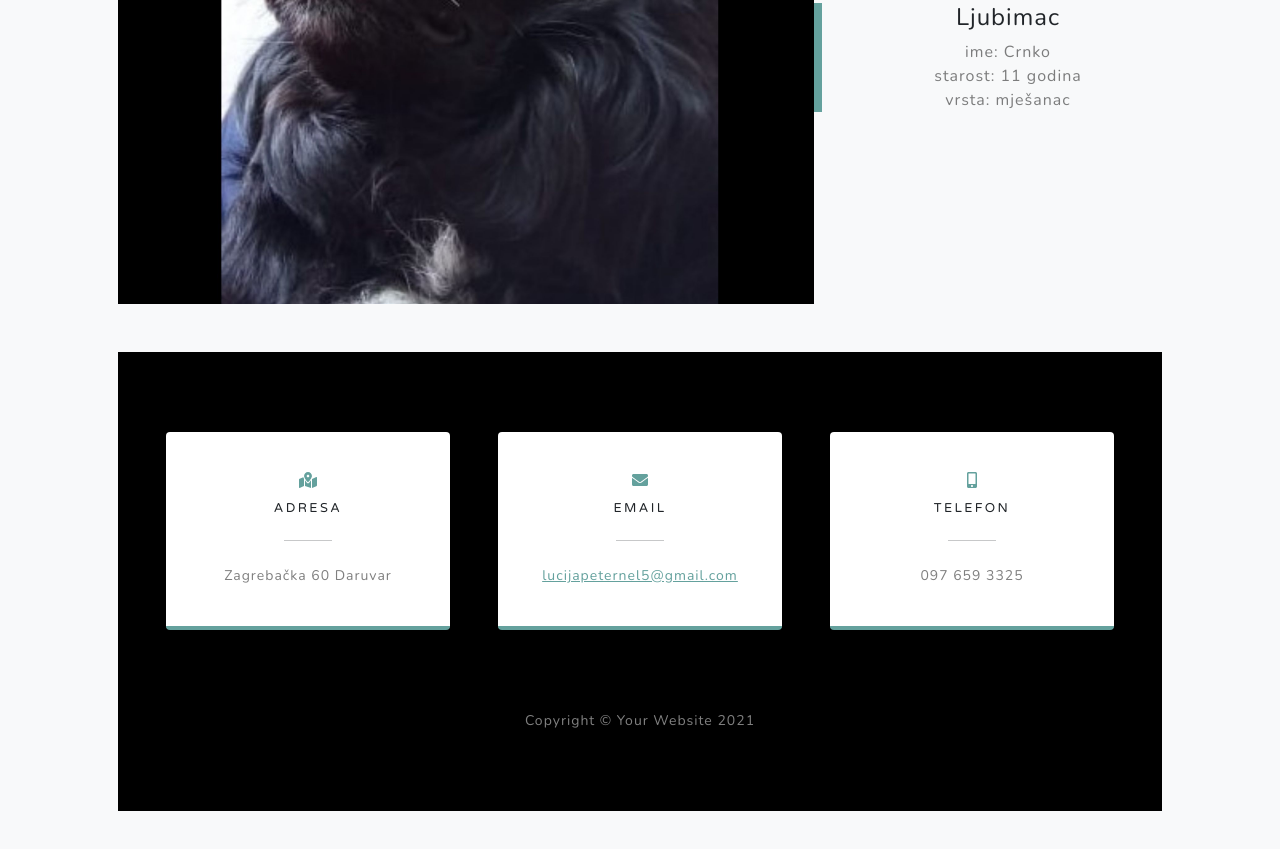
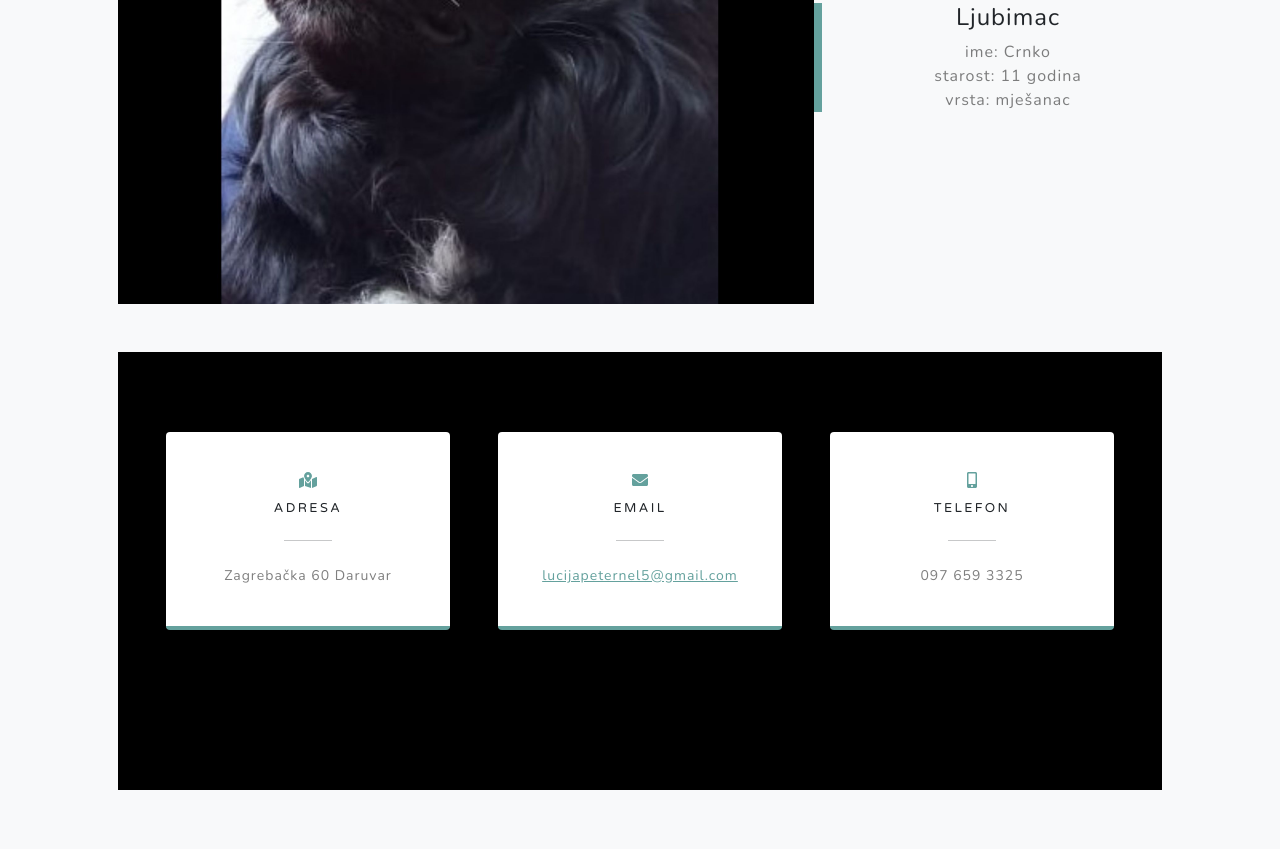
Before and after one commit to lucijapeternel/lucijapeternel-osobnaWebStranica, a plain HTML site: page index.html in a window 1280 px wide. Shown: the part 3528-4377 px from the top of the page. Drawn offline with nearby package versions, Linux system fonts and the light colour scheme.

Commit message:
Add files via upload

```diff
--- a/index.html
+++ b/index.html
@@ -166,7 +166,7 @@
             </div>
         </section>
         <!-- Footer-->
-        <footer class="footer bg-black small text-center text-white-50"><div class="container px-4 px-lg-5">Copyright &copy; Your Website 2021</div></footer>
+        <footer class="footer bg-black small text-center text-white-50"><div class="container px-4 px-lg-5"></div></footer>
         <!-- Bootstrap core JS-->
         <script src="https://cdn.jsdelivr.net/npm/bootstrap@5.0.1/dist/js/bootstrap.bundle.min.js"></script>
         <!-- Core theme JS-->
```
